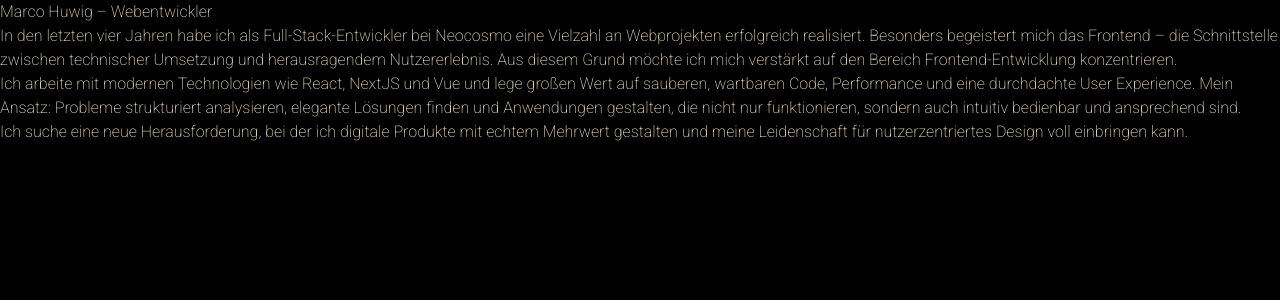
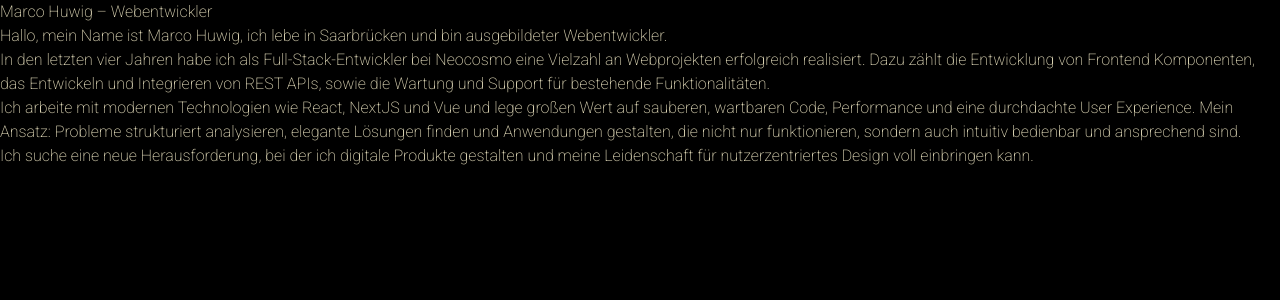
Before and after one commit to Mouveee/mouveee.github.io, a Next.js app: page /intro in a window 1280 px wide. Shown: the top 300 px of the page. Built offline with nearby package versions, Linux system fonts and the light colour scheme.

Commit message:
Intro: Add text

```diff
--- a/src/app/intro/page.tsx
+++ b/src/app/intro/page.tsx
@@ -29,13 +29,22 @@ export default function IntroSection() {
           Marco Huwig – Webentwickler
         </h1>
         <p className="text-lg mb-6 fade-in">
-          In den letzten vier Jahren habe ich als Full-Stack-Entwickler bei Neocosmo eine Vielzahl an Webprojekten erfolgreich realisiert. Besonders begeistert mich das Frontend – die Schnittstelle zwischen technischer Umsetzung und herausragendem Nutzererlebnis. Aus diesem Grund möchte ich mich verstärkt auf den Bereich Frontend-Entwicklung konzentrieren.
+          Hallo, mein Name ist Marco Huwig, ich lebe in Saarbrücken und bin ausgebildeter Webentwickler.
         </p>
         <p className="text-lg mb-6 fade-in">
-          Ich arbeite mit modernen Technologien wie React, NextJS und Vue und lege großen Wert auf sauberen, wartbaren Code, Performance und eine durchdachte User Experience. Mein Ansatz: Probleme strukturiert analysieren, elegante Lösungen finden und Anwendungen gestalten, die nicht nur funktionieren, sondern auch intuitiv bedienbar und ansprechend sind.
+          In den letzten vier Jahren habe ich als Full-Stack-Entwickler bei Neocosmo eine Vielzahl an Webprojekten erfolgreich
+          realisiert. Dazu zählt die Entwicklung von Frontend Komponenten, das Entwickeln und Integrieren von REST APIs,
+          sowie die Wartung und Support für bestehende Funktionalitäten.
+        </p>
+        <p className="text-lg mb-6 fade-in">
+          Ich arbeite mit modernen Technologien wie React, NextJS und Vue und lege großen Wert auf sauberen,
+          wartbaren Code, Performance und eine durchdachte User Experience. Mein Ansatz: Probleme strukturiert analysieren,
+          elegante Lösungen finden und Anwendungen gestalten, die nicht nur funktionieren, sondern auch intuitiv bedienbar
+          und ansprechend sind.
         </p>
         <p className="text-lg fade-in">
-        Ich suche eine neue Herausforderung, bei der ich digitale Produkte mit echtem Mehrwert gestalten und meine Leidenschaft für nutzerzentriertes Design voll einbringen kann.
+          Ich suche eine neue Herausforderung, bei der ich digitale Produkte gestalten
+          und meine Leidenschaft für nutzerzentriertes Design voll einbringen kann.
         </p>
       </div>
 
```
